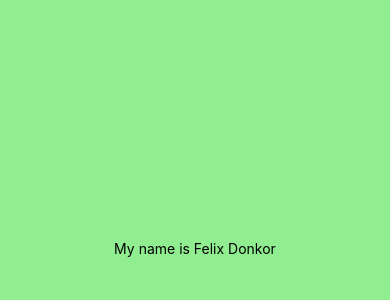
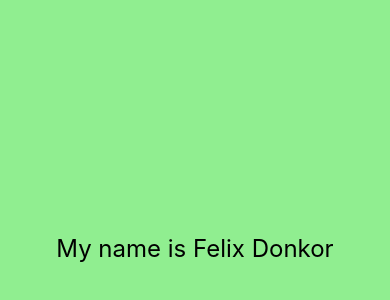
Before and after one commit to Felix-UG/rn-assignment2-ID-11072751, a React Native app: screen / in a window 390 px wide. Shown: the part 174-474 px from the top of the page. Built offline with nearby package versions, Linux system fonts and the light colour scheme.

Commit message:
font size changed

```diff
--- a/App.js
+++ b/App.js
@@ -4,7 +4,7 @@ import { StyleSheet, Text, View } from 'react-native';
 export default function App() {
   return (
     <View style={styles.container}>
-      <Text>My name is Felix Donkor</Text>
+      <Text style={styles.mainText}>My name is Felix Donkor</Text>
       <StatusBar style="auto" />
     </View>
   );
@@ -17,4 +17,7 @@ const styles = StyleSheet.create({
     alignItems: 'center',
     justifyContent: 'center',
   },
+  mainText:{
+    fontSize: 24,
+  },
 });
```
